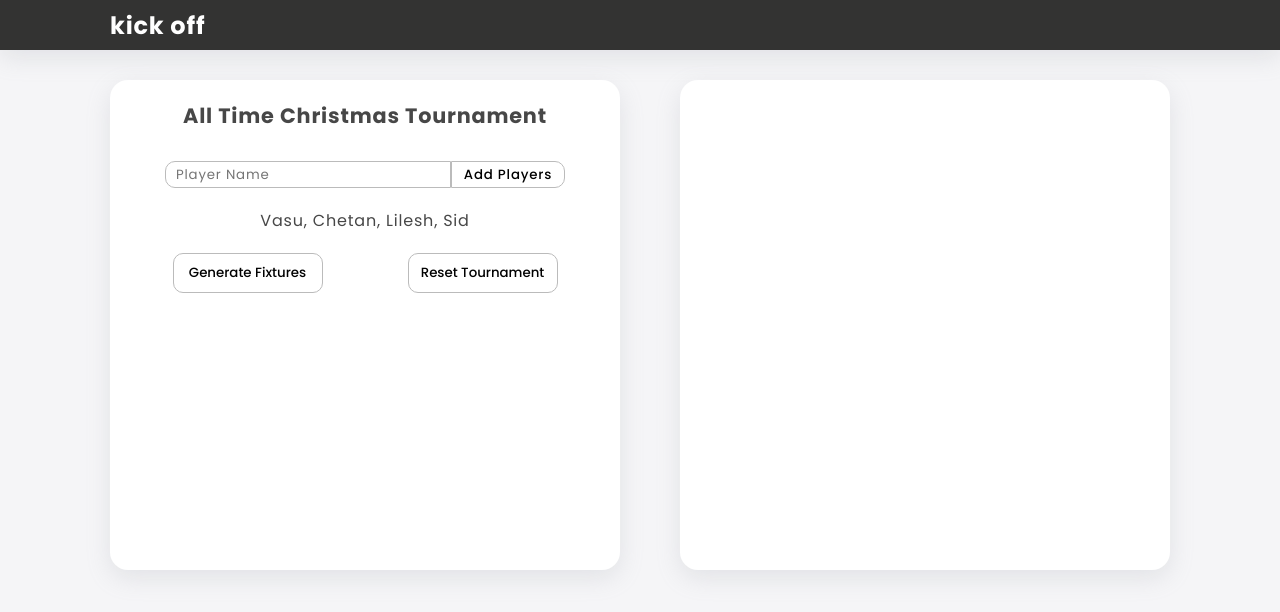
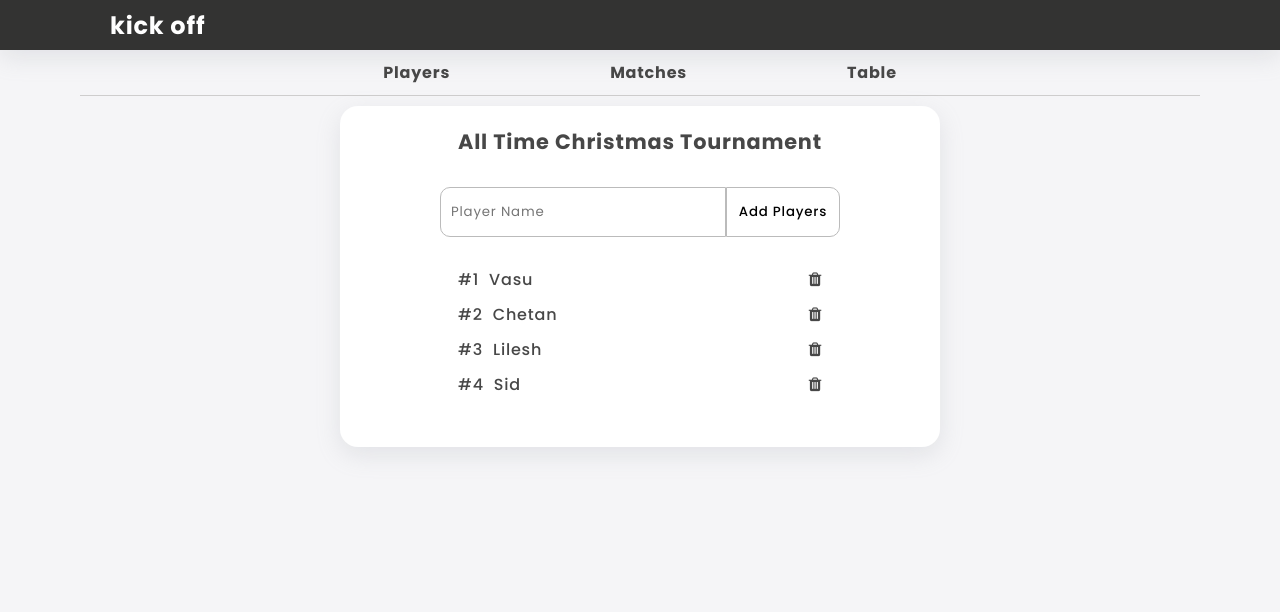
Before and after one commit to Vasu7389/tournament, a React (Create React App) app: page /tournament/101 in a window 1280 px wide. Shown: the top 612 px of the page. Built offline with nearby package versions, Linux system fonts and the light colour scheme.

Commit message:
UI changes and delete player option added

```diff
--- a/src/components/HomePage.js
+++ b/src/components/HomePage.js
@@ -31,11 +31,8 @@ function HomePage() {
       />
       <div className="homepage-list">
         {tournamentList.map((tournament, index) => (
-          <Link to={`/tournament/${tournament.id}`}>
-            <CardComponent
-              key={tournament.id}
-              backgroundColor={"rgb(41, 75, 138)"}
-            >
+          <Link to={`/tournament/${tournament.id}`} key={tournament.id}>
+            <CardComponent backgroundColor={"rgb(41, 75, 138)"} color="white">
               {tournament.name}
             </CardComponent>
           </Link>
--- a/src/components/TournamentDetail.css
+++ b/src/components/TournamentDetail.css
@@ -1,44 +1,35 @@
 .tournament-detail-container {
   display: flex;
+  flex-direction: column;
   width: 100%;
 }
 
-.tournament-details {
+.tournament-detail-sections {
   display: flex;
-  flex-direction: column;
+  justify-content: center;
+}
+
+.tournament-detail-navbar {
+  display: flex;
+  justify-content: center;
   align-items: center;
-  width: 50%;
-  margin: 30px;
-  box-shadow: rgba(149, 157, 165, 0.2) 0px 8px 24px;
-  padding: 20px;
-  background-color: #fff;
-  border-radius: 18px;
-  overflow: scroll;
-  overflow-x: hidden;
-  height: 450px;
+  width: 100%;
+  border-bottom: 0.2px solid #cecdcd;
+  font-weight: 700;
+}
+
+.tournament-detail-section-name {
+  padding: 10px 80px;
+}
+
+.tournament-detail-section-name:hover {
+  background-color: #e5e5e5;
+  cursor: pointer;
 }
 
 .tournament-detail-title {
   font-size: 1.3rem;
   margin: 0px 0px 30px 0px;
-}
-
-.tournament-detail-operations {
-  display: flex;
-  align-items: center;
-  width: 100%;
-  justify-content: space-around;
-}
-
-.tournament-detail-table {
-  display: flex;
-  margin: 30px;
-  width: 50%;
-  box-shadow: rgba(149, 157, 165, 0.2) 0px 8px 24px;
-  border-radius: 18px;
-  background-color: #fff;
-  height: 450px;
-  padding: 20px 0px 20px 20px;
 }
 
 .tournament-detail-match-list {
@@ -59,3 +50,26 @@
   align-items: center;
   margin: 5px 0px;
 }
+
+.tournament-player-list {
+  width: 65%;
+  display: flex;
+  flex-direction: column;
+  margin: 25px 0px;
+}
+
+.tournament-player-detail {
+  margin: 5px 0px;
+  width: 100%;
+  display: flex;
+  justify-content: space-between;
+  align-items: center;
+}
+
+.tournament-player-detail :nth-child(2) {
+  cursor: pointer;
+}
+
+.tournament-player-detail:hover {
+  background-color: #e6e6e6b0;
+}
--- a/src/components/TournamentDetail.js
+++ b/src/components/TournamentDetail.js
@@ -3,6 +3,7 @@ import { useParams } from "react-router";
 import { mockTournaments } from "../mock/Tournaments";
 import AddComponent from "./AddComponent";
 import ButtonComponent from "./common/ButtonComponent";
+import CardComponent from "./common/CardComponent";
 import TableComponent from "./common/TableComponent";
 import "./TournamentDetail.css";
 
@@ -14,6 +15,12 @@ const pointsTableLS =
   localStorage.getItem("pointsTableLS") &&
   JSON.parse(localStorage.getItem("pointsTableLS"));
 
+const SECTIONS = {
+  PLAYERS: "Players",
+  MATCHES: "Matches",
+  TABLE: "Table",
+};
+
 function TournamentDetail() {
   let params = useParams();
   const [matches, setMatches] = useState(matchesLS || []);
@@ -21,11 +28,18 @@ function TournamentDetail() {
     mockTournaments.find((tournament) => tournament.id === parseInt(params.id))
   );
   const [pointsTable, setPointsTable] = useState(pointsTableLS || []);
+  const [currentSectionInUI, setCurrentSectionInUI] = useState(
+    SECTIONS.PLAYERS
+  );
 
   useEffect(() => {
     localStorage.setItem("pointsTableLS", JSON.stringify(pointsTable));
     localStorage.setItem("matches", JSON.stringify(matches));
   }, [pointsTable, matches]);
+
+  useEffect(() => {
+    generateFixtures();
+  }, [tournament]);
 
   const addPlayers = (player) => {
     const temp = { ...tournament };
@@ -36,6 +50,7 @@ function TournamentDetail() {
     });
 
     setTournament({ ...temp });
+    generateFixtures();
   };
 
   const generateFixtures = () => {
@@ -71,8 +86,6 @@ function TournamentDetail() {
     setPointsTable(pointsTable);
     setMatches([...temp]);
   };
-
-  const resetTournament = () => {};
 
   const updateMatch = (match, resetMatch = false) => {
     const temp = [...matches];
@@ -168,9 +181,32 @@ function TournamentDetail() {
     updateMatch(match, true);
   };
 
+  const handleDeletePlayer = (playerId) => {
+    const tmnt = { ...tournament };
+    const player = tmnt.players.find((p) => p.id === playerId);
+    const index = tmnt.players.indexOf(player);
+    if (index > -1) {
+      tmnt.players.splice(index, 1);
+    }
+    setTournament(tmnt);
+  };
+
   return (
     <div className="tournament-detail-container">
-      <div className="tournament-details">
+      <div className="tournament-detail-navbar">
+        {Object.keys(SECTIONS).map((prop) => (
+          <div
+            key={prop}
+            className="tournament-detail-section-name"
+            onClick={() => setCurrentSectionInUI(SECTIONS[prop])}
+          >
+            {SECTIONS[prop]}
+          </div>
+        ))}
+      </div>
+      <div className="tournament-detail-sections">
+        {currentSectionInUI === SECTIONS.PLAYERS && (
+          <CardComponent fontWeight="500" width="50%">
             <h3 className="tournament-detail-title">{tournament.name}</h3>
             <AddComponent
               listHandler={addPlayers}
@@ -179,39 +215,35 @@ function TournamentDetail() {
               height="50px"
               inputPlaceholder="Player Name"
             />
-        <div style={{ margin: "20px 0px" }}>
+            <div className="tournament-player-list">
               {tournament &&
                 tournament.players.map((player, index) => (
-              <span key={player.id}>
+                  <div className="tournament-player-detail" key={player.id}>
+                    <span>
+                      #{index + 1}&nbsp;&nbsp;
                       {player.name}
-                {index !== tournament.players.length - 1 && <span>,</span>}{" "}
                     </span>
+                    <span>
+                      <i
+                        onClick={() => handleDeletePlayer(player.id)}
+                        className="fa fa-trash"
+                      ></i>
+                    </span>
+                  </div>
                 ))}
             </div>
-        <div className="tournament-detail-operations">
-          <ButtonComponent
-            height="40px"
-            width="150px"
-            onClick={generateFixtures}
-            type="submit"
-          >
-            Generate Fixtures
-          </ButtonComponent>
-          <ButtonComponent
-            height="40px"
-            width="150px"
-            type="submit"
-            onClick={resetTournament}
-          >
-            Reset Tournament
-          </ButtonComponent>
-        </div>
+          </CardComponent>
+        )}
+        {currentSectionInUI === SECTIONS.MATCHES && (
+          <CardComponent fontWeight="500" width="50%">
             <div className="tournament-detail-match-list">
               {matches &&
                 matches.map((match) => (
                   <div className="tournament-detail-match" key={match.matchId}>
                     <ButtonComponent
-                  onClick={() => updateWinner(match.playerA.id, match.matchId)}
+                      onClick={() =>
+                        updateWinner(match.playerA.id, match.matchId)
+                      }
                       type="submit"
                       height="30px"
                       width="100px"
@@ -241,7 +273,9 @@ function TournamentDetail() {
                       {match.playerB.goal}
                     </ButtonComponent>
                     <ButtonComponent
-                  onClick={() => updateWinner(match.playerB.id, match.matchId)}
+                      onClick={() =>
+                        updateWinner(match.playerB.id, match.matchId)
+                      }
                       type="submit"
                       height="30px"
                       width="100px"
@@ -271,8 +305,10 @@ function TournamentDetail() {
                   </div>
                 ))}
             </div>
-      </div>
-      <div className="tournament-detail-table">
+          </CardComponent>
+        )}
+        {currentSectionInUI === SECTIONS.TABLE && (
+          <CardComponent fontWeight="500" width="50%">
             {pointsTable.length > 0 && (
               <TableComponent
                 columns={["Club", "MP", "W", "D", "L", "GF", "GA", "GD", "Pts"]}
@@ -289,6 +325,8 @@ function TournamentDetail() {
                 ])}
               />
             )}
+          </CardComponent>
+        )}
       </div>
     </div>
   );
--- a/src/components/common/CardComponent.js
+++ b/src/components/common/CardComponent.js
@@ -1,14 +1,24 @@
 import React from "react";
 
-function CardComponent({ children, backgroundColor = "white" }) {
+function CardComponent({
+  children,
+  backgroundColor = "white",
+  color = "inherit",
+  fontWeight = "700",
+  width = "auto",
+}) {
   const style = {
     backgroundColor,
+    color,
+    fontWeight,
     boxShadow: "rgba(149, 157, 165, 0.2) 0px 8px 24px",
     padding: "20px",
     borderRadius: "18px",
-    color: "white",
-    fontWeight: "700",
     margin: "10px",
+    display: "flex",
+    flexDirection: "column",
+    width,
+    alignItems: "center",
   };
   return <div style={style}>{children}</div>;
 }
```
Lines whose indentation alone changed are shown as unchanged.
